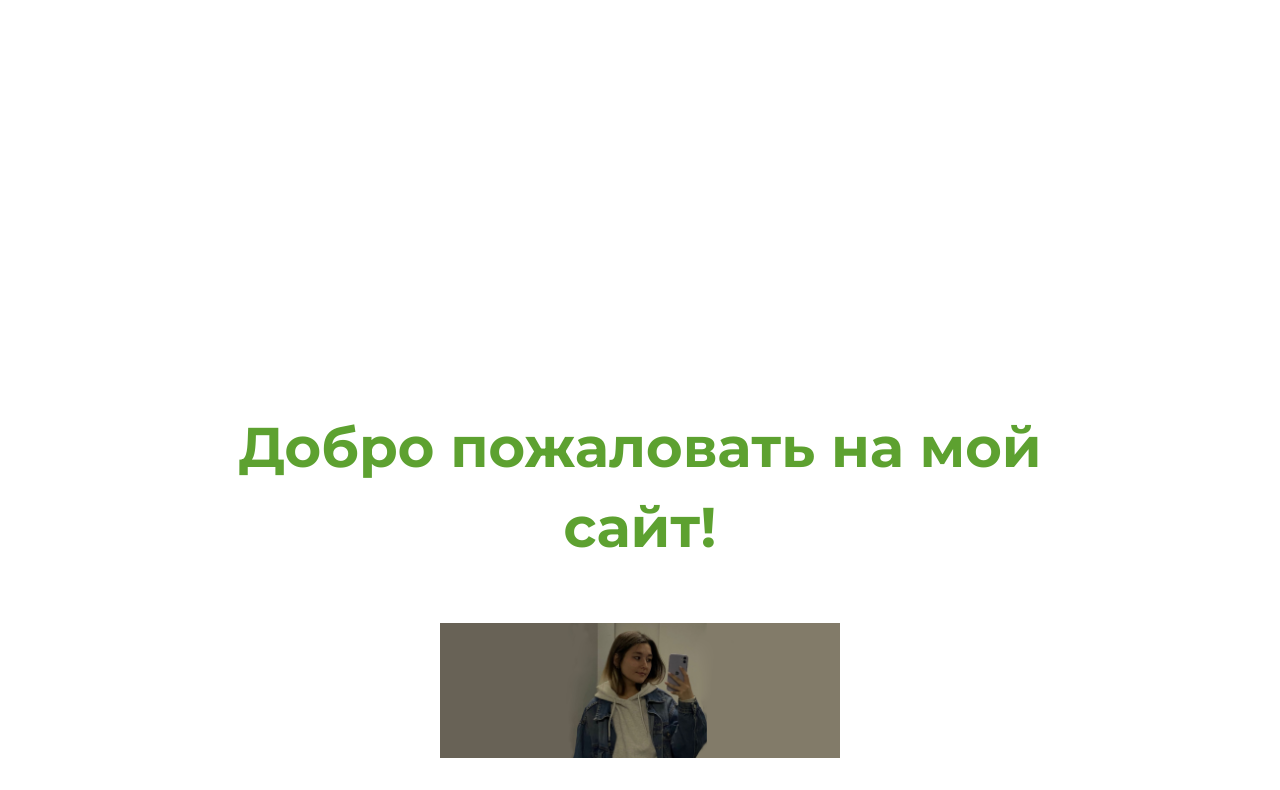
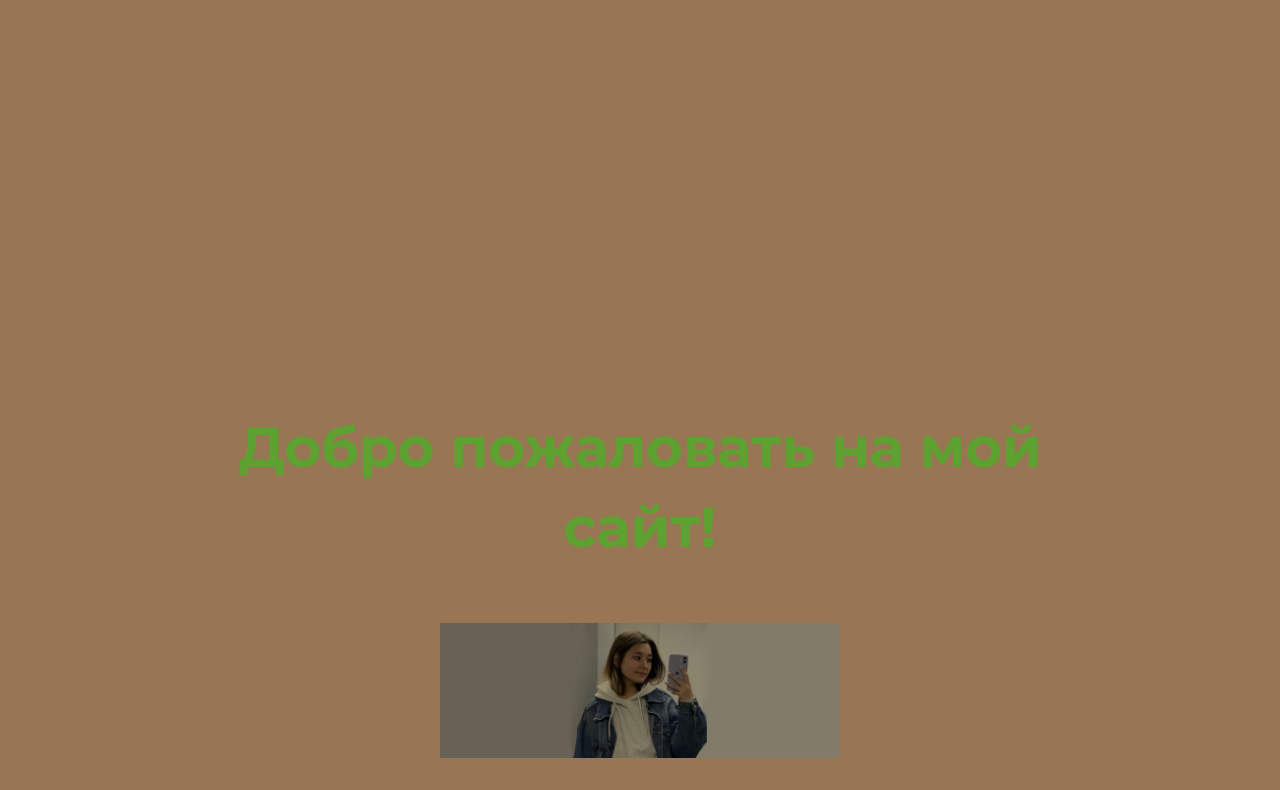
Before and after one commit to 9655403936/site, a plain HTML site: page index.html in a window 1280 px wide. Shown: the part 511-1301 px from the top of the page. Drawn offline with Linux system fonts and the light colour scheme.

Commit message:
Update style.css

```diff
--- a/style.css
+++ b/style.css
@@ -6,8 +6,6 @@ body {
   line-height: 32px;
   color: #5da130;
   background-color: #987654;
-  background: rgb(150,106,86);
-  background: linear-gradient(90deg, rgba(150,106,86,0) 0%, rgba(137,172,118,0) 100%);
   background-repeat: no-repeat;
   background-position: top center;
 }
```
